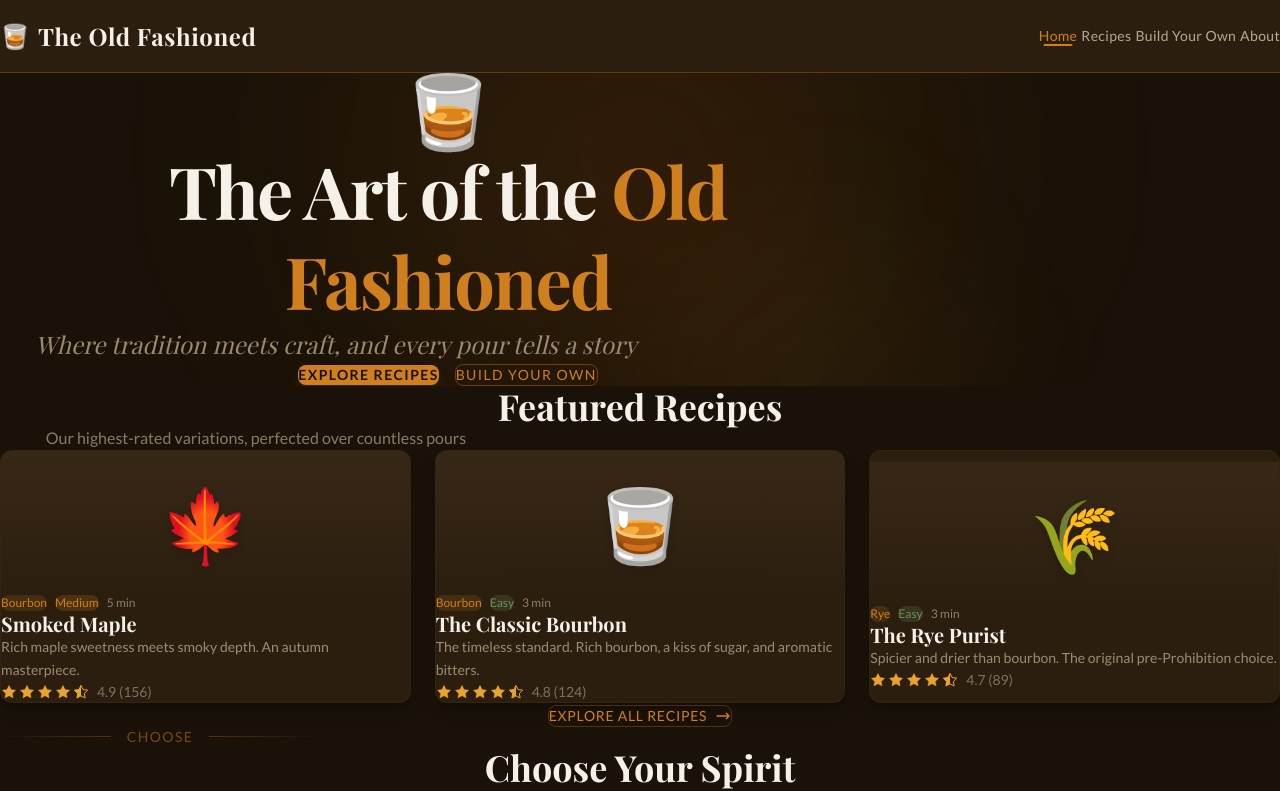
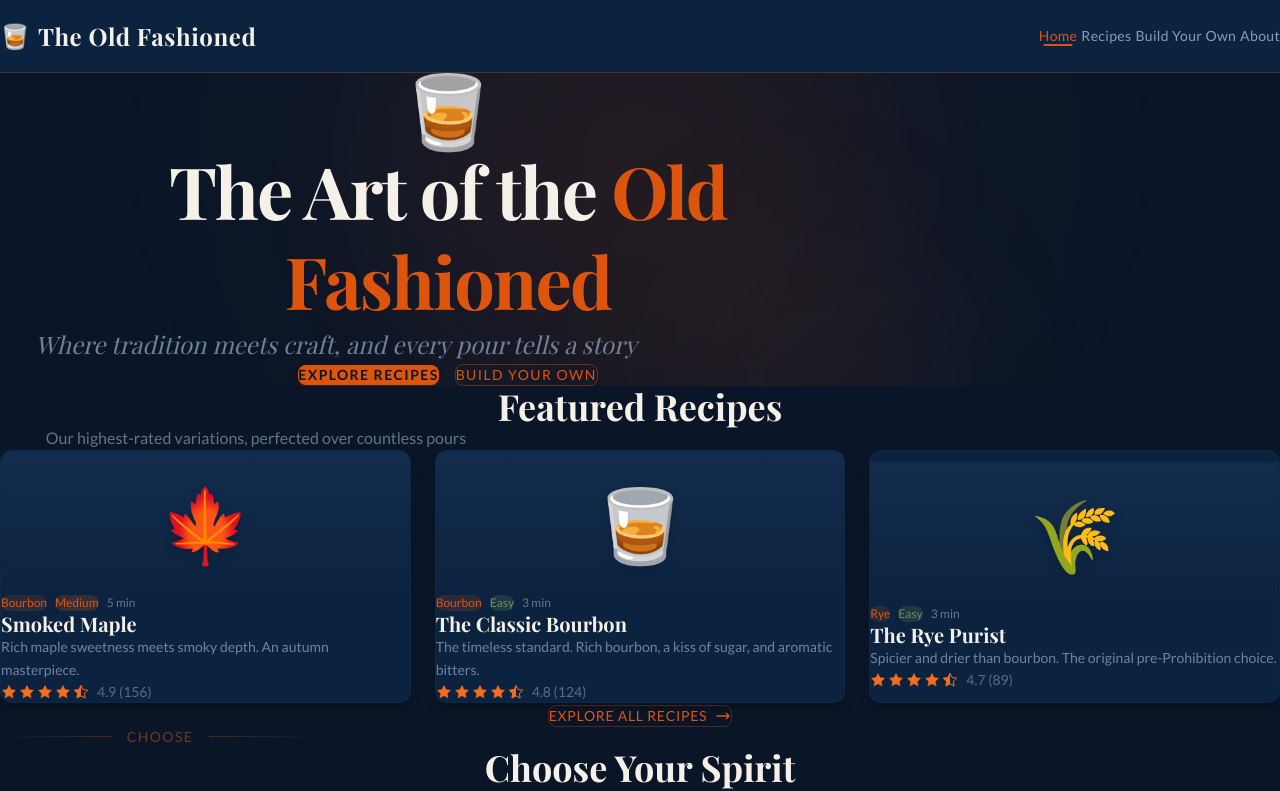
Before and after one commit to WarEagle2k/Old_Fashioned, a React (Vite) app: page / in a window 1280 px wide. Shown: the top 791 px of the page. Built offline with nearby package versions, Linux system fonts and the light colour scheme; a web font is replaced by a local one.

Commit message:
Update theme to Auburn colors (navy blue + burnt orange)
https://claude.ai/code/session_01DdHQK8SRZU63ukxwptxXrU

```diff
--- a/src/index.css
+++ b/src/index.css
@@ -1,14 +1,14 @@
 @import "tailwindcss";
 
 @theme {
-  --color-bg-dark: #1A1208;
-  --color-bg-surface: #2C1E0F;
-  --color-bg-elevated: #3A2A18;
-  --color-amber: #CF7F1D;
-  --color-gold: #E9A42E;
-  --color-deep-amber: #A94007;
+  --color-bg-dark: #0A1628;
+  --color-bg-surface: #0C2340;
+  --color-bg-elevated: #142E4F;
+  --color-amber: #DD550C;
+  --color-gold: #F56E1E;
+  --color-deep-amber: #C44200;
   --color-cream: #F5F0E8;
-  --color-dusty: #B8A88A;
+  --color-dusty: #8A9BB5;
   --color-rich-red: #8B2500;
   --color-success: #6B8E5A;
   --font-display: 'Playfair Display', serif;
```
